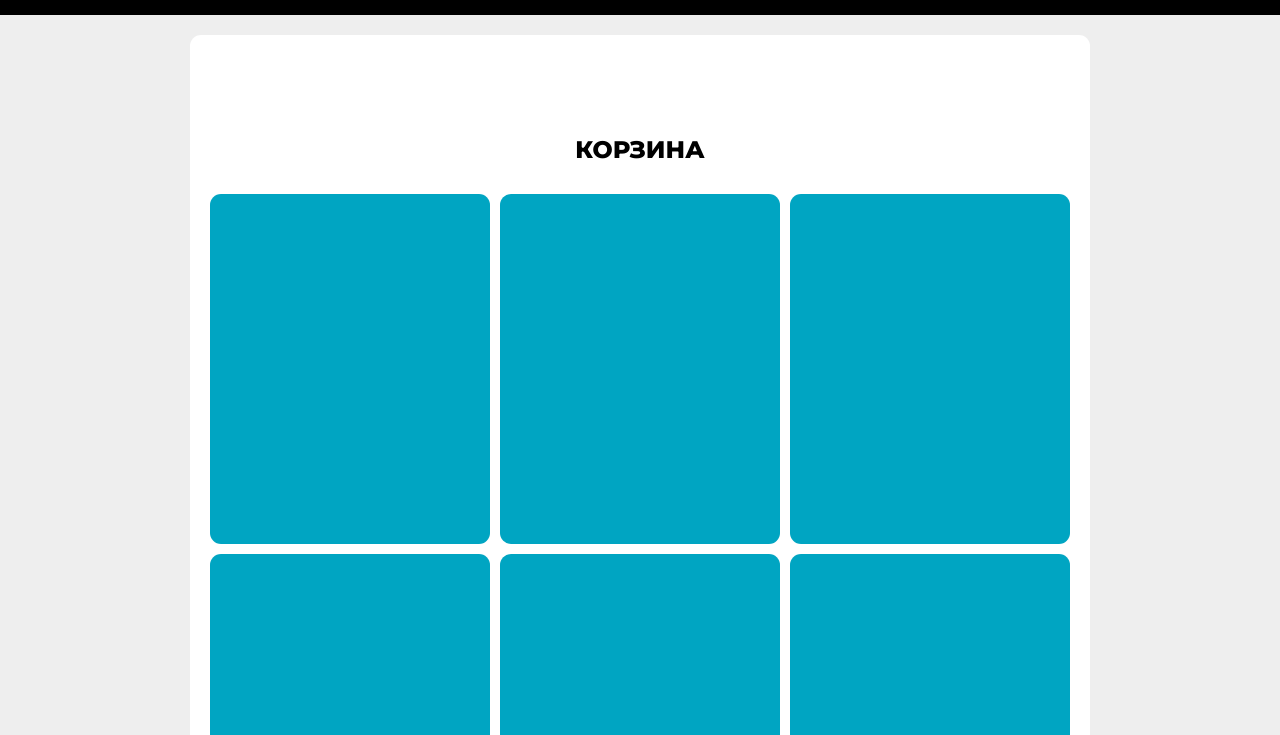
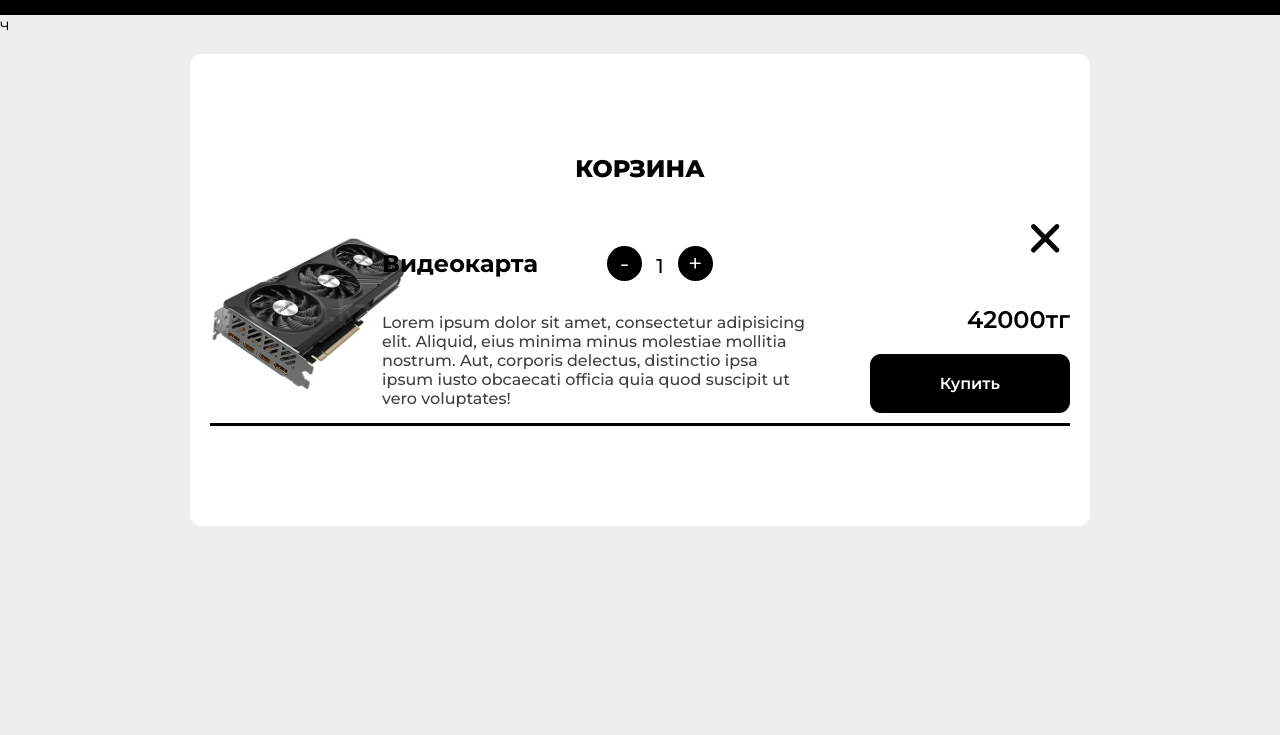
Before and after one commit to 2409nn/eduProjects, a website: page shop/project_root/cart.html in a window 1280 px wide. Shown: the part 65-800 px from the top of the page. Drawn offline with Linux system fonts and the light colour scheme.

Commit message:
реализована карточка товара в корзине

```diff
--- a/shop/project_root/cart.html
+++ b/shop/project_root/cart.html
@@ -51,23 +51,43 @@
         </ul>
     </div>
 </header>
-<main>
-    <section class="products">
-        <div class="products__inner">
-            <h2 class="products__heading heading">КОРЗИНА</h2>
-            <ul class="products__items">
-                <li class="products__item"><a href="#" target="_blank"></a></li>
-                <li class="products__item"><a href="#" target="_blank"></a></li>
-                <li class="products__item"><a href="#" target="_blank"></a></li>
-                <li class="products__item"><a href="#" target="_blank"></a></li>
-                <li class="products__item"><a href="#" target="_blank"></a></li>
-                <li class="products__item"><a href="#" target="_blank"></a></li>
-                <li class="products__item"><a href="#" target="_blank"></a></li>
-                <li class="products__item"><a href="#" target="_blank"></a></li>
-                <li class="products__item"><a href="#" target="_blank"></a></li>
-                <li class="products__item"><a href="#" target="_blank"></a></li>
-                <li class="products__item"><a href="#" target="_blank"></a></li>
-                <li class="products__item"><a href="#" target="_blank"></a></li>
+<main>ч
+    <section class="cProducts">
+        <div class="cProducts__inner">
+            <h2 class="cProducts__heading heading">КОРЗИНА</h2>
+            <ul class="cProducts__items">
+                <li class="cProducts__item">
+                    <div class="cProducts__product">
+                        <img class="cProducts__product-pic" src="imgs/videocard.jpg" alt="product_pic">
+                        <div class="cProducts__product-info">
+                            <h2 class="cProducts__product-title title">Видеокарта</h2>
+                            <div class="cProducts__product-counter counter">
+                                <button class="counter-minus counter-btn">-</button>
+                                <span class="counter-amount">1</span>
+                                <button class="counter-plus counter-btn">+</button>
+                            </div>
+                            <p class="cProducts__product-description description">
+                                Lorem ipsum dolor sit amet, consectetur adipisicing elit. Aliquid, eius minima minus
+                                molestiae mollitia nostrum. Aut, corporis delectus, distinctio ipsa ipsum iusto obcaecati
+                                officia quia quod suscipit ut vero voluptates!
+                            </p>
+                        </div>
+                        <div class="cProducts__product-decide">
+                            <button class="cProducts__product-closeBtn close-btn">
+                                <svg width="50" height="50" viewBox="0 0 50 50" fill="none" xmlns="http://www.w3.org/2000/svg">
+                                    <rect x="36.8789" y="10.0001" width="4.95814" height="38.0124" rx="2.47907" transform="rotate(45 36.8789 10.0001)" fill="currentColor"/>
+                                    <rect x="40.3848" y="36.8788" width="4.95814" height="38.0124" rx="2.47907" transform="rotate(135 40.3848 36.8788)" fill="currentColor"/>
+                                </svg>
+                            </button>
+                            <div class="cProducts__product-buy">
+                                <p class="cProducts__product-price price">42000тг</p>
+                                <button class="cProducts__product-buy buy-button">Купить</button>
+                            </div>
+
+                        </div>
+                    </div>
+
+                </li>
             </ul>
         </div>
     </section>
--- a/shop/project_root/css/_cart.scss
+++ b/shop/project_root/css/_cart.scss
@@ -1,9 +1,61 @@
+
 body {
   background-color: $bodyBackgroundColor;
 }
 
-.products {
-  &__inner {
-    background-color: white;
+.cProducts {
+  &__items {
+    //background-color: #96c6da;
+
+    .cProducts__product {
+      //background-color: #59abcb;
+      display: grid;
+      grid-template-columns: 20% 50% 30%;
+      padding-bottom: 10px;
+      border-bottom: 3px solid $mainFontColor;
+
+      &-pic {
+        width: 200px;
+        height: 200px;
+      }
+
+      &-info {
+        display: grid;
+        grid-template-rows: 50% 50%;
+        grid-template-columns: 1fr 1fr;
+      }
+
+      &-title {
+        text-align: left;
+        margin: auto 0;
+      }
+
+      &-counter {
+        margin: auto 0;
+      }
+
+      &-description {
+        grid-column: 1/3;
+      }
+
+      &-decide {
+        display: grid;
+        grid-template-rows: 20% 80%;
+        text-align: right;
+      }
+
+      &-buy {
+        margin-top: auto;
+      }
+
+      &-buy .price {
+        padding-bottom: 20px;
+      }
+
+      &-closeBtn {
+        text-align: right;
+      }
+
+    }
   }
 }
--- a/shop/project_root/css/styles.scss
+++ b/shop/project_root/css/styles.scss
@@ -10,18 +10,26 @@ $bodyBackgroundColor: #EEEEEE;
 $placeholderColor: #989898;
 $borderColor: #000000;
 $sectionBackgroundColor: #FFFFFF;
+$hoverCloseBtn: #dc3333;
+$descFontColor: #404040;
 
 @import url('https://fonts.googleapis.com/css2?family=Montserrat:ital,wght@0,100..900;1,100..900&display=swap');
+
+@function roundToCircle($height, $width) {
+  @if ($height >= $width) {
+    @return $width / 2;
+  }
+
+  @else {
+    @return $height / 2;
+  }
+}
 
 * {
   margin: 0;
   box-sizing: border-box;
   padding: 0;
   font-family: "montserrat", sans-serif;
-}
-
-h2 {
-  font-weight: 800;
 }
 
 main {
@@ -46,6 +54,7 @@ button {
   border-radius: $borderRadius;
   transition: filter 0.2s;
   user-select: none;
+  background: none;
 }
 
 button:hover {
@@ -123,6 +132,70 @@ section [class*="__items"] {
 
 }
 
+.heading {
+  font-weight: 800;
+}
+
+.close-btn {
+  color: $mainFontColor;
+}
+
+.close-btn:hover {
+  color: $hoverCloseBtn;
+}
+
+.buy-button {
+  background-color: $mainButtonBackgroundColor;
+  color: $mainButtonFontColor;
+  padding: 20px 70px;
+  font-size: 16px;
+  font-weight: 600;
+  transition: transform 0.2s;
+}
+
+.buy-button:hover {
+  transform: scale(105%);
+  transition: transform 0.2s;
+}
+
+.description {
+  color: $descFontColor;
+  font-weight: 500;
+}
+
+.title {
+  font-weight: 700;
+  color: $mainFontColor;
+}
+
+.price {
+  color: $mainFontColor;
+  font-weight: 600;
+  font-size: 24px;
+}
+
+.counter-btn {
+  background-color: $mainButtonBackgroundColor;
+  color: $mainButtonFontColor;
+  width: 35px;
+  height: 35px;
+  border-radius: roundToCircle(35px, 35px);
+  font-size: 25px;
+  margin: 10px;
+  transition: transform 0.2s;
+}
+
+.counter-amount {
+  color: $mainFontColor;
+  font-weight: 500;
+  font-size: 20px;
+}
+
+.counter-btn:hover {
+  transform: scale(105%);
+  transition: transform 0.2s;
+}
+
 @import '_nav';
 @import '_mainpage';
 @import '_registration';
```
Also changed, not shown: shop/project_root/css/styles.css, shop/project_root/imgs/modal/сloseCross.svg (added), shop/project_root/imgs/videocard.jpg (added), 1 other file.
